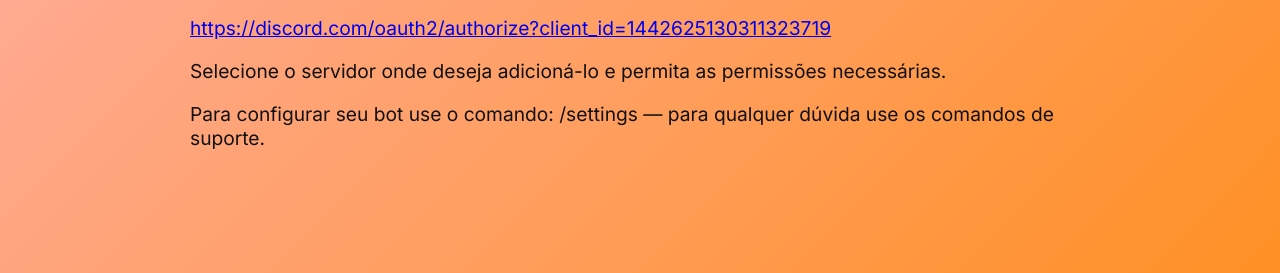
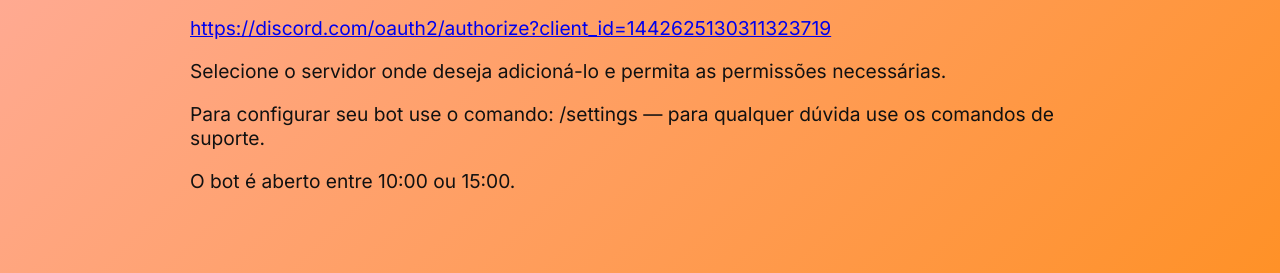
Before and after one commit to daviv4926-afk/TickV-bot-site-service, a plain HTML site: page index.html in a window 1280 px wide. Shown: the part 460-733 px from the top of the page. Drawn offline with Linux system fonts and the light colour scheme.

Commit message:
Update index.html

```diff
--- a/index.html
+++ b/index.html
@@ -123,6 +123,7 @@
     <p><a href="https://discord.com/oauth2/authorize?client_id=1442625130311323719" target="_blank">https://discord.com/oauth2/authorize?client_id=1442625130311323719</a></p>
     <p>Selecione o servidor onde deseja adicioná-lo e permita as permissões necessárias.</p>
     <p>Para configurar seu bot use o comando: /settings — para qualquer dúvida use os comandos de suporte.</p>
+    <p>O bot é aberto entre 10:00 ou 15:00.</p>
   </section>
 
   <section>
```
